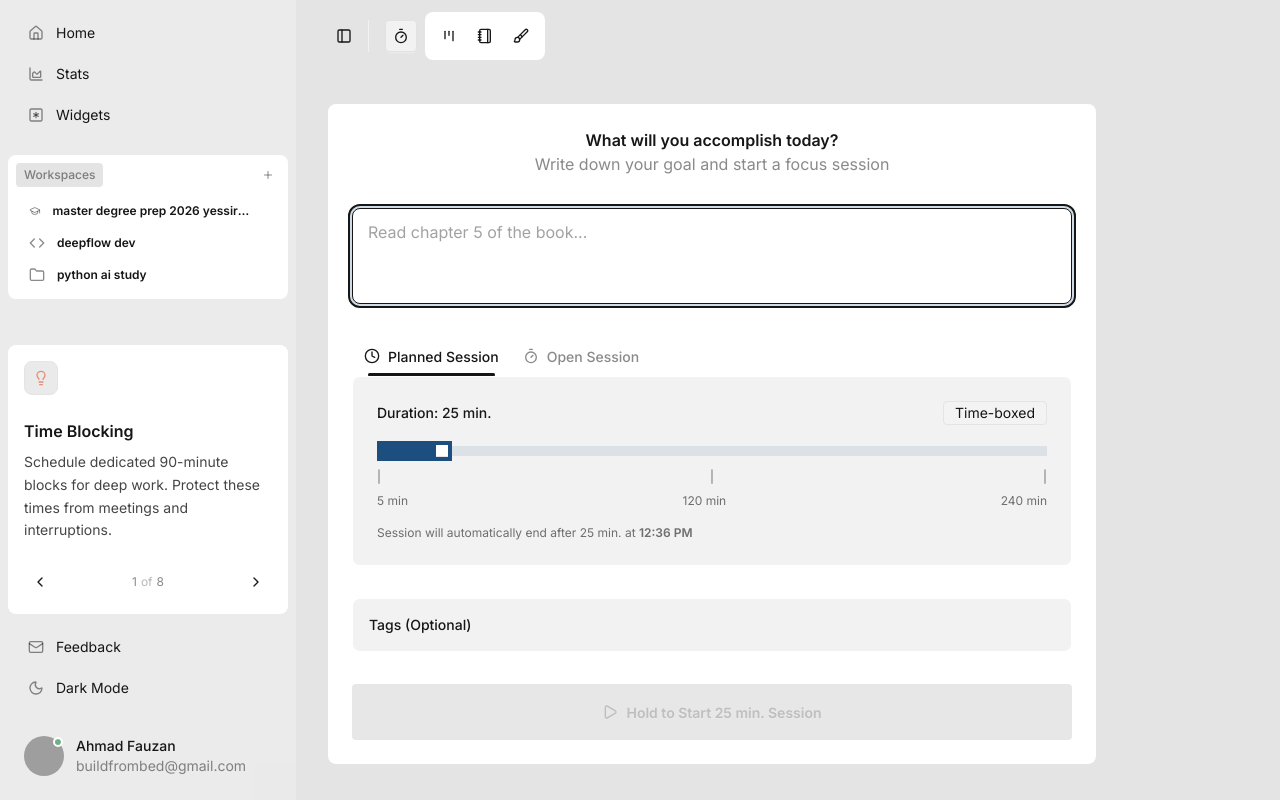
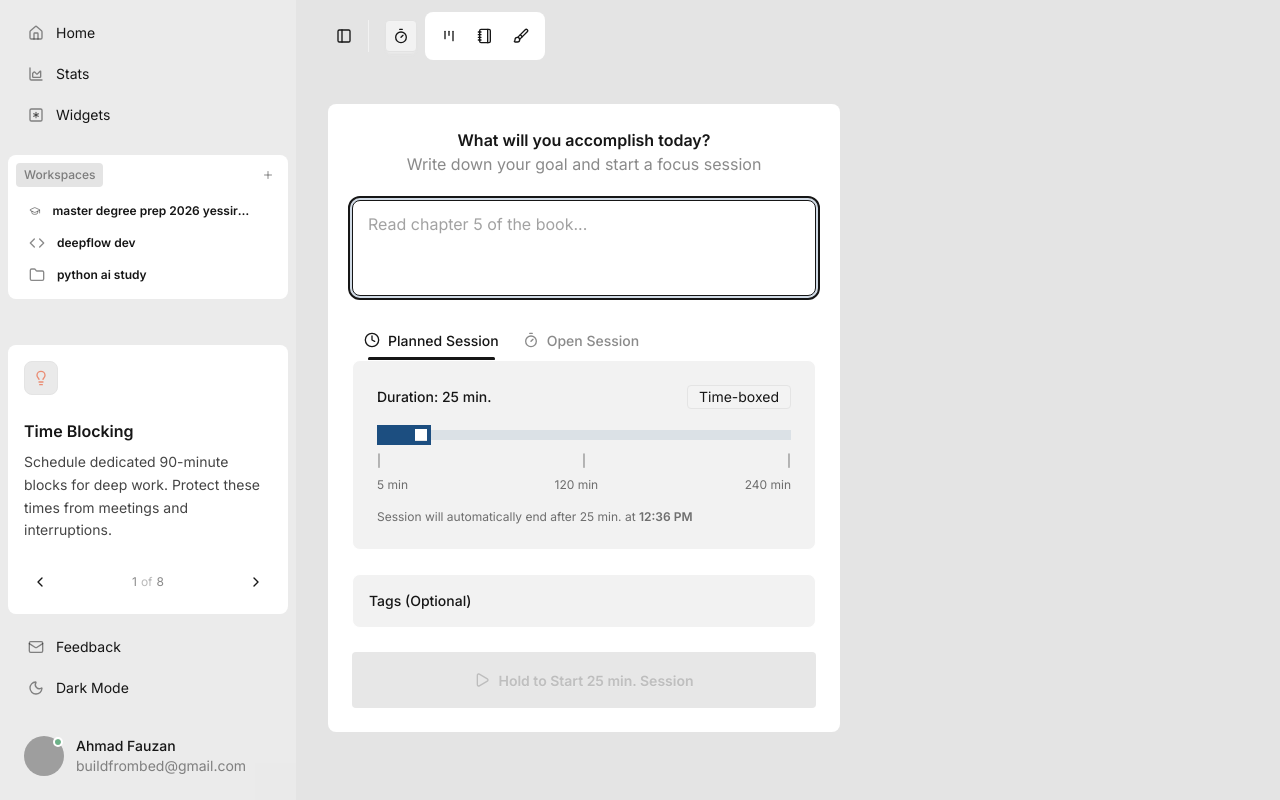
Before and after one commit to vaujan/deepflow, a Next.js app: page / in a window 1280 px wide. Built offline with nearby package versions, Linux system fonts and the light colour scheme; grey boxes are pictures that could not be loaded.

Commit message:
improve layout

```diff
--- a/src/components/ui/active-session.tsx
+++ b/src/components/ui/active-session.tsx
@@ -400,7 +400,7 @@ export default function ActiveSession({
 				/>
 			)}
 
-			<div className="card max-w-xl w-full bg-transparent p-6 gap-6">
+			<div className="card bg-transparent min-w-lg w-full xl:max-w-lg p-4 lg:p-6 gap-4 lg:gap-6 overflow-hidden">
 				{/* Session Header */}
 				<div className="flex flex-col text-center">
 					<h1
--- a/src/components/ui/session-card.tsx
+++ b/src/components/ui/session-card.tsx
@@ -244,7 +244,7 @@ export default function SessionCard() {
 	}
 
 	return (
-		<div className="card bg-base-100 max-w-3xl w-full p-6 gap-8">
+		<div className="card bg-base-100 min-w-lg w-full xl:max-w-lg p-4 lg:p-6 gap-4 lg:gap-6 overflow-hidden">
 			<div className="flex flex-col text-center">
 				<h1 className="font-semibold">What will you accomplish today?</h1>
 				<p className="text-base-content/50">
--- a/src/components/ui/session-completion.tsx
+++ b/src/components/ui/session-completion.tsx
@@ -155,7 +155,7 @@ export default function SessionCompletion({
 	};
 
 	return (
-		<div className="card max-w-xl w-full border-base-300 border gap-6">
+		<div className="card bg-transparent min-w-lg w-full xl:max-w-lg p-4 lg:p-6 gap-4 lg:gap-6 overflow-hidden">
 			{/* Completion Header */}
 			<div className="flex flex-col text-center">
 				<h1 className="font-semibold">Session Complete</h1>
```
